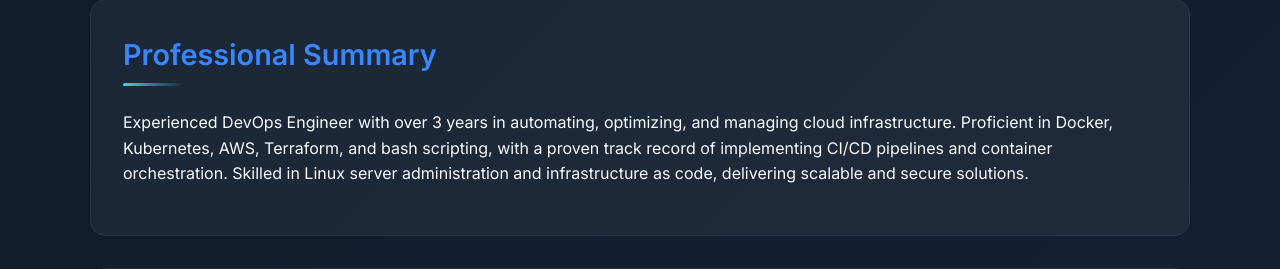
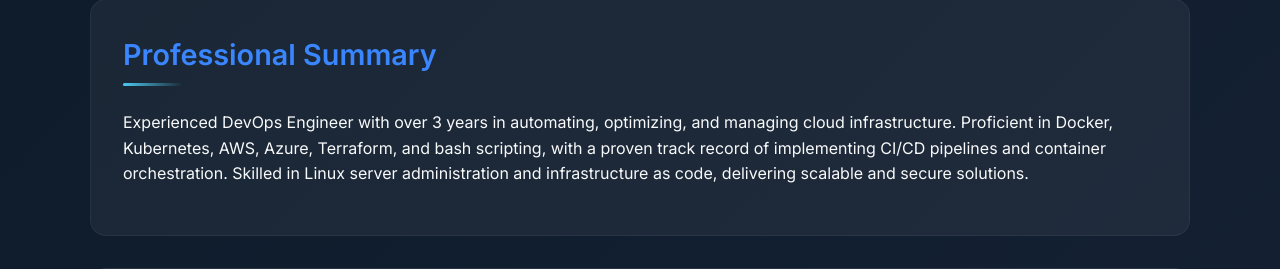
Before and after one commit to yusuff0909/resume-latest, a Flask app: page / in a window 1280 px wide. Shown: the part 343-612 px from the top of the page. Run offline with Flask 3, Linux system fonts and the light colour scheme.

Commit message:
new push

```diff
--- a/templates/index.html
+++ b/templates/index.html
@@ -279,7 +279,7 @@
 
         <section class="section summary">
             <h2>Professional Summary</h2>
-            <p>Experienced DevOps Engineer with over 3 years in automating, optimizing, and managing cloud infrastructure. Proficient in Docker, Kubernetes, AWS, Terraform, and bash scripting, with a proven track record of implementing CI/CD pipelines and container orchestration. Skilled in Linux server administration and infrastructure as code, delivering scalable and secure solutions.</p>
+            <p>Experienced DevOps Engineer with over 3 years in automating, optimizing, and managing cloud infrastructure. Proficient in Docker, Kubernetes, AWS, Azure, Terraform, and bash scripting, with a proven track record of implementing CI/CD pipelines and container orchestration. Skilled in Linux server administration and infrastructure as code, delivering scalable and secure solutions.</p>
         </section>
 
         <section class="section">
```
